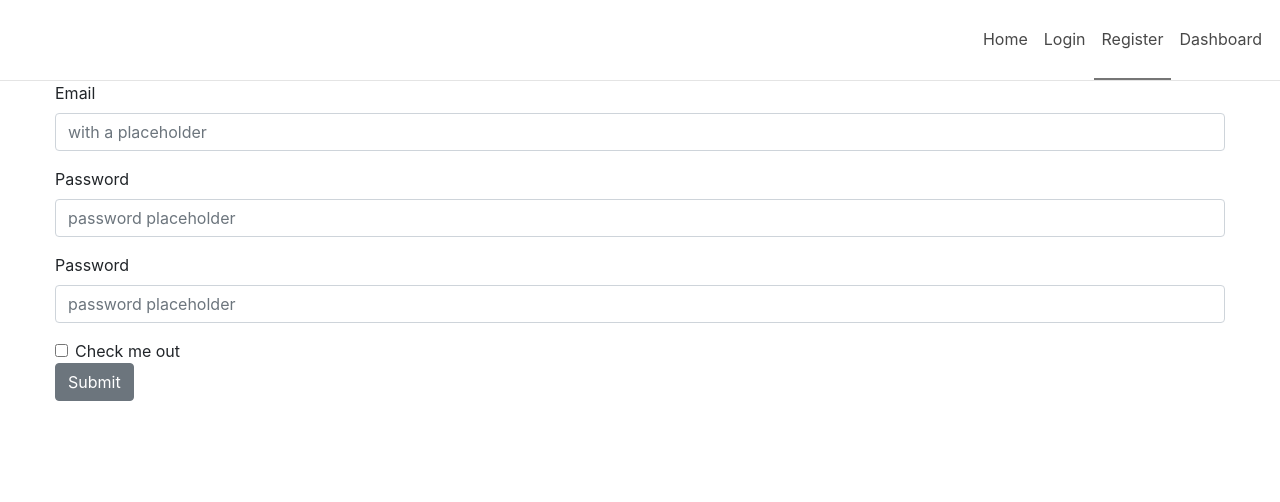
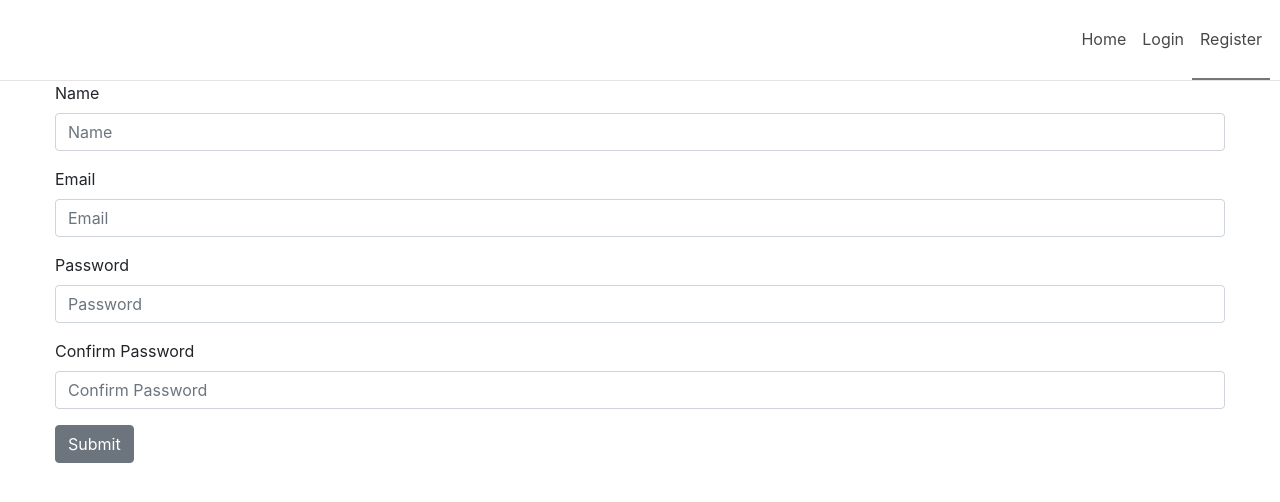
Before and after one commit to SinanBaymammadli/kursum, a React app: page /register in a window 1280 px wide. Shown: the top 502 px of the page. Built offline with nearby package versions, Linux system fonts and the light colour scheme.

Commit message:
redux auth flow

```diff
--- a/src/App.js
+++ b/src/App.js
@@ -1,18 +1,18 @@
 import React, { Component } from "react";
 import { BrowserRouter } from "react-router-dom";
+import { connect } from "react-redux";
 
 import Router from "./Router";
 import Header from "./components/Header/Header";
-// import "bootstrap/dist/css/bootstrap.css";
 
 class App extends Component {
   render() {
     return (
       <BrowserRouter>
         <div>
-          <Header />
+          <Header isAuthenticated={this.props.isAuthenticated} />
           <main className="container-fluid">
-            <Router />
+            <Router isAuthenticated={this.props.isAuthenticated} />
           </main>
         </div>
       </BrowserRouter>
@@ -20,4 +20,6 @@ class App extends Component {
   }
 }
 
-export default App;
+const mapStateToProps = state => state.auth;
+
+export default connect(mapStateToProps, null)(App);
--- a/src/Router.js
+++ b/src/Router.js
@@ -5,8 +5,6 @@ import Home from "./pages/Home/Home";
 import Login from "./pages/Login/Login";
 import Register from "./pages/Register/Register";
 import Dashboard from "./pages/Dashboard/Dashboard";
-
-const isLoggedIn = false;
 
 const UserRoute = ({ component: Component, isLoggedIn, ...rest }) => (
   <Route
@@ -43,14 +41,18 @@ class Router extends Component {
     return (
       <Switch>
         <Route path="/" exact component={Home} />
-        <GuestRoute isLoggedIn={isLoggedIn} path="/login" component={Login} />
         <GuestRoute
-          isLoggedIn={isLoggedIn}
+          isLoggedIn={this.props.isAuthenticated}
+          path="/login"
+          component={Login}
+        />
+        <GuestRoute
+          isLoggedIn={this.props.isAuthenticated}
           path="/register"
           component={Register}
         />
         <UserRoute
-          isLoggedIn={isLoggedIn}
+          isLoggedIn={this.props.isAuthenticated}
           path="/dashboard"
           component={Dashboard}
         />
--- /dev/null
+++ b/src/actions/auth.js
@@ -0,0 +1,35 @@
+import axios from "axios";
+import { LOG_USER_IN, LOG_USER_OUT } from "./types";
+
+export function logUserIn() {
+  return {
+    type: LOG_USER_IN
+  };
+}
+
+export function login(data) {
+  return dispatch => {
+    return axios.post("api/login", data).then(res => {
+      if (res.data.success) {
+        const token = res.data.data.token;
+        localStorage.setItem("userToken", token);
+        dispatch(logUserIn());
+      } else {
+      }
+      console.log(res.data);
+    });
+  };
+}
+
+export function logUserOut() {
+  return {
+    type: LOG_USER_OUT
+  };
+}
+
+export function logout(data) {
+  return dispatch => {
+    localStorage.removeItem("userToken");
+    dispatch(logUserOut());
+  };
+}
--- /dev/null
+++ b/src/actions/types.js
@@ -0,0 +1,2 @@
+export const LOG_USER_IN = "LOG_USER_IN";
+export const LOG_USER_OUT = "LOG_USER_OUT";
--- a/src/components/Header/Header.js
+++ b/src/components/Header/Header.js
@@ -1,13 +1,32 @@
 import React, { Component } from "react";
 import { NavLink } from "react-router-dom";
+import { connect } from "react-redux";
+import { withRouter } from "react-router-dom";
 
+import { logout } from "../../actions/auth";
 import s from "./Header.css";
 
 class Header extends Component {
   render() {
-    return (
-      <header className={s.header}>
-        <div className={s.headerLeft} />
+    let nav;
+
+    if (this.props.isAuthenticated) {
+      nav = (
+        <nav className={s.headerRight}>
+          <NavLink className={s.navItem} exact to="/">
+            Home
+          </NavLink>
+          <NavLink className={s.navItem} to="/dashboard">
+            Dashboard
+          </NavLink>
+
+          <button onClick={this.props.logout} className={s.navItem}>
+            Logout
+          </button>
+        </nav>
+      );
+    } else {
+      nav = (
         <nav className={s.headerRight}>
           <NavLink className={s.navItem} exact to="/">
             Home
@@ -18,13 +37,17 @@ class Header extends Component {
           <NavLink className={s.navItem} to="/register">
             Register
           </NavLink>
-          <NavLink className={s.navItem} to="/dashboard">
-            Dashboard
-          </NavLink>
         </nav>
+      );
+    }
+
+    return (
+      <header className={s.header}>
+        <div className={s.headerLeft} />
+        {nav}
       </header>
     );
   }
 }
 
-export default Header;
+export default withRouter(connect(null, { logout })(Header));
--- a/src/components/LoginForm/LoginForm.js
+++ b/src/components/LoginForm/LoginForm.js
@@ -1,26 +1,57 @@
 import React, { Component } from "react";
+import PropTypes from "prop-types";
 import { Button, Form, FormGroup, Label, Input } from "reactstrap";
 
 class LoginForm extends Component {
+  state = {
+    data: {
+      email: "",
+      password: ""
+    },
+    errors: ""
+  };
+
+  fieldChanged = e => {
+    this.setState({
+      data: {
+        ...this.state.data,
+        [e.target.name]: e.target.value
+      }
+    });
+  };
+
+  onSubmit = e => {
+    e.preventDefault();
+    this.props.onSubmit(this.state.data);
+  };
+
   render() {
+    const { email, password } = this.state.data;
+
     return (
-      <Form>
+      <Form onSubmit={this.onSubmit}>
         <FormGroup>
-          <Label for="exampleEmail">Email</Label>
+          <Label for="email">Email</Label>
           <Input
             type="email"
             name="email"
-            id="exampleEmail"
-            placeholder="with a placeholder"
+            id="email"
+            placeholder="Email"
+            value={email}
+            onChange={this.fieldChanged}
+            required
           />
         </FormGroup>
         <FormGroup>
-          <Label for="examplePassword">Password</Label>
+          <Label for="password">Password</Label>
           <Input
             type="password"
             name="password"
-            id="examplePassword"
-            placeholder="password placeholder"
+            id="password"
+            placeholder="Password"
+            value={password}
+            onChange={this.fieldChanged}
+            required
           />
         </FormGroup>
         <FormGroup check>
@@ -34,4 +65,8 @@ class LoginForm extends Component {
   }
 }
 
+LoginForm.propTypes = {
+  onSubmit: PropTypes.func.isRequired
+};
+
 export default LoginForm;
--- a/src/components/RegisterForm/RegisterForm.js
+++ b/src/components/RegisterForm/RegisterForm.js
@@ -1,41 +1,87 @@
 import React, { Component } from "react";
 import { Button, Form, FormGroup, Label, Input } from "reactstrap";
+import axios from "axios";
 
 class RegisterForm extends Component {
+  state = {
+    data: {
+      name: "",
+      email: "",
+      password: "",
+      confirmPassword: ""
+    },
+    errors: ""
+  };
+
+  fieldChanged = e => {
+    this.setState({
+      data: {
+        ...this.state.data,
+        [e.target.name]: e.target.value
+      }
+    });
+  };
+
+  onSubmit = e => {
+    if (e.target.checkValidity()) {
+      e.preventDefault();
+      axios.post("/api/register", this.state.data).then(res => {
+        console.log(res.data);
+      });
+    }
+  };
+
   render() {
+    const { name, email, password, confirmPassword } = this.state.data;
+
     return (
-      <Form>
+      <Form onSubmit={this.onSubmit}>
         <FormGroup>
-          <Label for="exampleEmail">Email</Label>
+          <Label for="name">Name</Label>
+          <Input
+            name="name"
+            id="name"
+            placeholder="Name"
+            value={name}
+            onChange={this.fieldChanged}
+            required
+          />
+        </FormGroup>
+        <FormGroup>
+          <Label for="email">Email</Label>
           <Input
             type="email"
             name="email"
-            id="exampleEmail"
-            placeholder="with a placeholder"
+            id="email"
+            placeholder="Email"
+            value={email}
+            onChange={this.fieldChanged}
+            required
           />
         </FormGroup>
         <FormGroup>
-          <Label for="examplePassword">Password</Label>
+          <Label for="password">Password</Label>
           <Input
             type="password"
             name="password"
-            id="examplePassword"
-            placeholder="password placeholder"
+            id="password"
+            placeholder="Password"
+            value={password}
+            onChange={this.fieldChanged}
+            required
           />
         </FormGroup>
         <FormGroup>
-          <Label for="examplePassword">Password</Label>
+          <Label for="confirmPassword">Confirm Password</Label>
           <Input
             type="password"
-            name="password"
-            id="examplePassword"
-            placeholder="password placeholder"
+            name="confirmPassword"
+            id="confirmPassword"
+            placeholder="Confirm Password"
+            value={confirmPassword}
+            onChange={this.fieldChanged}
+            required
           />
-        </FormGroup>
-        <FormGroup check>
-          <Label check>
-            <Input type="checkbox" /> Check me out
-          </Label>
         </FormGroup>
         <Button>Submit</Button>
       </Form>
--- a/src/index.js
+++ b/src/index.js
@@ -1,9 +1,31 @@
 import React from "react";
 import ReactDOM from "react-dom";
+import { Provider } from "react-redux";
+import { createStore, applyMiddleware, compose } from "redux";
+import thunk from "redux-thunk";
+
+import rootReducer from "./reducers/rootReducer";
+import { logUserIn } from "./actions/auth";
 import App from "./App";
+import registerServiceWorker from "./registerServiceWorker";
 import "./styles/index.css";
 
-import registerServiceWorker from "./registerServiceWorker";
+const store = createStore(
+  rootReducer,
+  compose(
+    applyMiddleware(thunk),
+    window.__REDUX_DEVTOOLS_EXTENSION__ && window.__REDUX_DEVTOOLS_EXTENSION__()
+  )
+);
 
-ReactDOM.render(<App />, document.getElementById("root"));
+if (localStorage.userToken) {
+  store.dispatch(logUserIn());
+}
+
+ReactDOM.render(
+  <Provider store={store}>
+    <App />
+  </Provider>,
+  document.getElementById("root")
+);
 registerServiceWorker();
--- a/src/pages/Login/Login.js
+++ b/src/pages/Login/Login.js
@@ -1,10 +1,18 @@
 import React, { Component } from "react";
+import PropTypes from "prop-types";
+import { connect } from "react-redux";
+import { login } from "../../actions/auth";
+
 import LoginForm from "../../components/LoginForm/LoginForm";
 
 class Login extends Component {
   render() {
-    return <LoginForm />;
+    return <LoginForm onSubmit={this.props.login} />;
   }
 }
 
-export default Login;
+Login.propTypes = {
+  login: PropTypes.func.isRequired
+};
+
+export default connect(null, { login })(Login);
--- /dev/null
+++ b/src/reducers/auth.js
@@ -0,0 +1,20 @@
+import { LOG_USER_IN, LOG_USER_OUT } from "../actions/types";
+
+const initialState = {
+  isAuthenticated: false
+};
+
+export default (state = initialState, action = {}) => {
+  switch (action.type) {
+    case LOG_USER_IN:
+      return {
+        isAuthenticated: true
+      };
+    case LOG_USER_OUT:
+      return {
+        isAuthenticated: false
+      };
+    default:
+      return state;
+  }
+};
--- /dev/null
+++ b/src/reducers/rootReducer.js
@@ -0,0 +1,5 @@
+import { combineReducers } from "redux";
+
+import auth from "./auth";
+
+export default combineReducers({ auth });
```
Also changed, not shown: package.json (+7 -1 lines), 2 other files (tests, documents, lock files or other folders).
